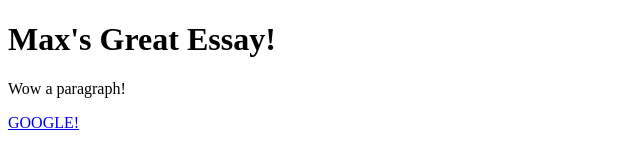
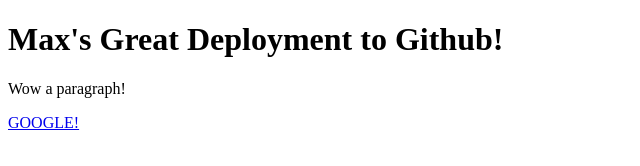
Before and after one commit to maxche/BootCamp-Project1-Demo, a plain HTML site: page index.html in a window 1280 px wide. Shown: the whole page, without its empty margins (0-640 px from the left). Drawn offline with Linux system fonts and the light colour scheme.

Commit message:
demoing deployment process

```diff
--- a/index.html
+++ b/index.html
@@ -7,7 +7,7 @@
   <title>No Title Yet</title>
 </head>
 <body>
-  <h1>Max's Great Essay!</h1>
+  <h1>Max's Great Deployment to Github!</h1>
   <p>Wow a paragraph!</p>
   <a href="http://www.google.ca" target="_blank">GOOGLE!</a>
 </body>
```
